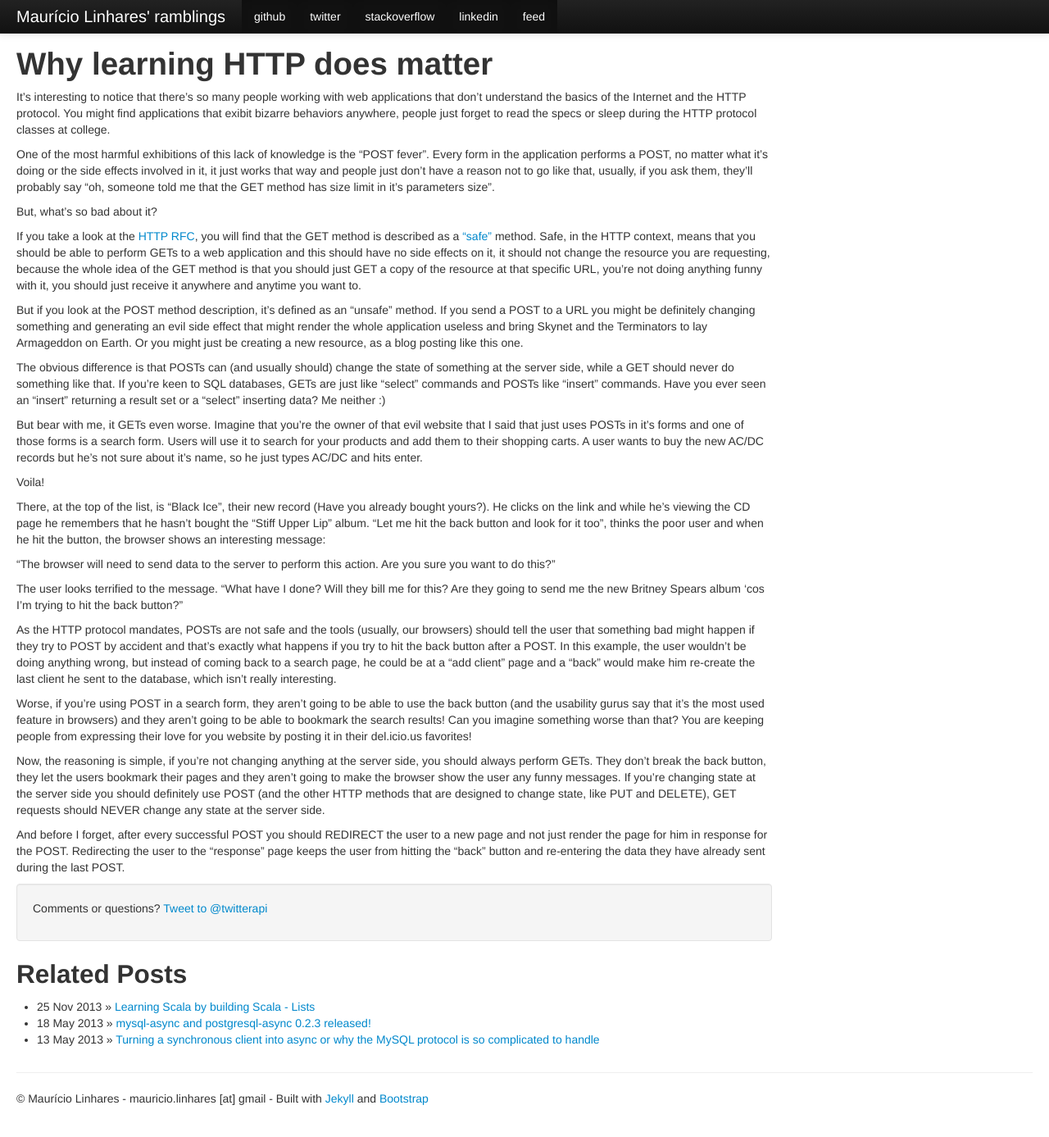
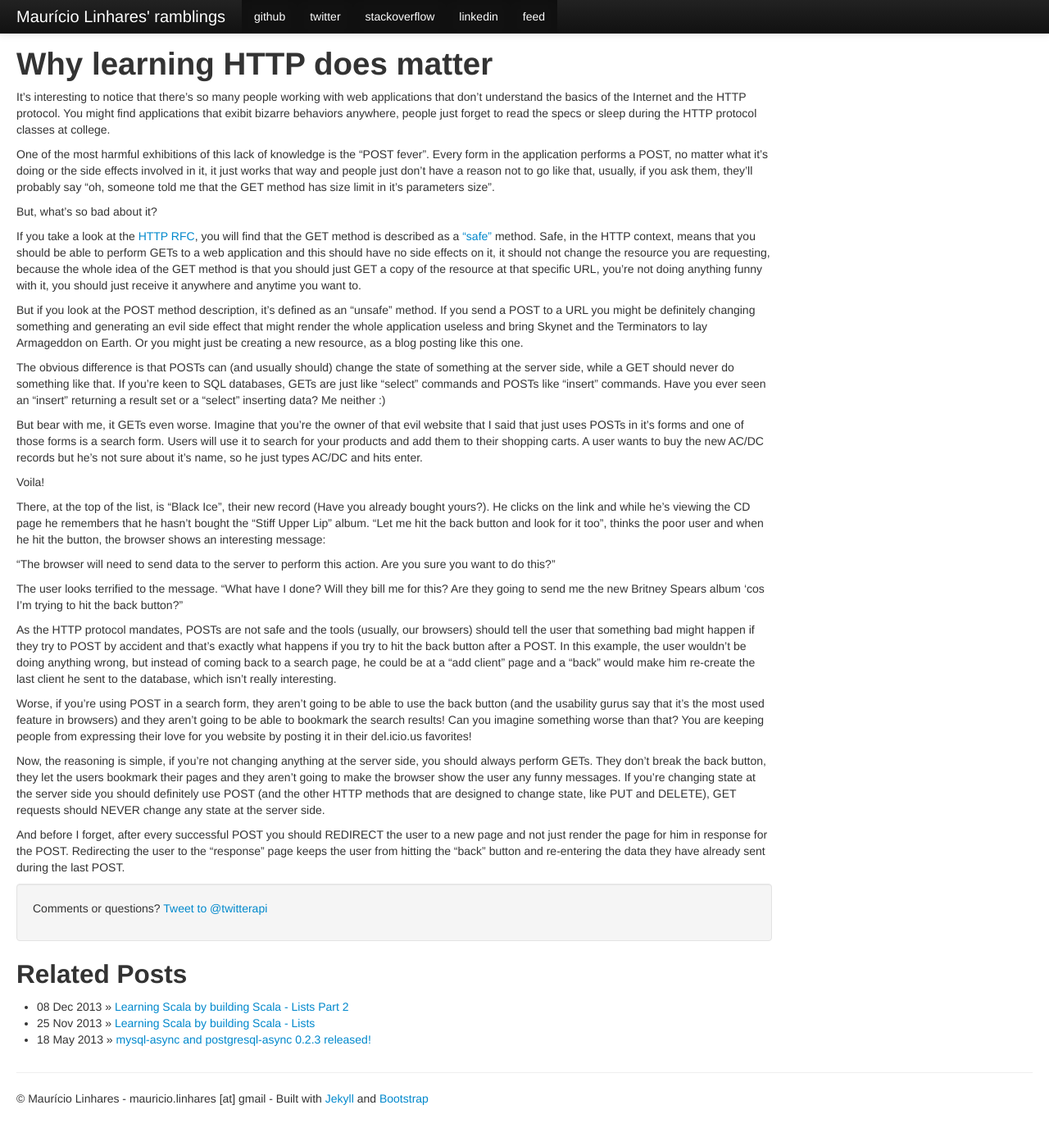
Before and after one commit to mauricio/mauricio.github.com, a Jekyll site: the page built from _posts/2008-11-02-why-learning-http-does-matter.md, in a window 1280 px wide and 1400 px high, scrolled down 12 px. Shown: the top 1387 px of the window at 82% size. Built offline with Jekyll 4.4.1, drawn with Linux system fonts in a browser that asks for light colours; Markdown is read by kramdown in place of the engine named in the settings; comment, search, counter and statistics services are not loaded; some of the changed lines change nothing that is shown.

Commit message:
Second part about lists

```diff
--- a/_posts/2008-11-02-why-learning-http-does-matter.md
+++ b/_posts/2008-11-02-why-learning-http-does-matter.md
@@ -27,7 +27,7 @@
 
 But, what's so bad about it?
 
-If you take a look at the <a href="http://www.w3.org/Protocols/rfc2616/rfc2616.html">HTTP RFC</a>, you will find that the GET method is described as a <a href="http://www.w3.org/Protocols/rfc2616/rfc2616-sec9.html#sec9.1.1">“safe”</a> method. Safe, in the HTTP context, means that you should be able to perform GETs to a web application and this should have no side effects on it, it should not change the resource you are requesting, because the whole idea of the GET method is that you should just GET a copy of the resource at that specific URL, you're not doing anything funny with it, you should just receive it anywhere and anytime you want to.
+If you take a look at the [HTTP RFC](http://www.w3.org/Protocols/rfc2616/rfc2616.html), you will find that the GET method is described as a [“safe”](http://www.w3.org/Protocols/rfc2616/rfc2616-sec9.html#sec9.1.1) method. Safe, in the HTTP context, means that you should be able to perform GETs to a web application and this should have no side effects on it, it should not change the resource you are requesting, because the whole idea of the GET method is that you should just GET a copy of the resource at that specific URL, you're not doing anything funny with it, you should just receive it anywhere and anytime you want to.
 
 But if you look at the POST method description, it's defined as an “unsafe” method. If you send a POST to a URL you might be definitely changing something and generating an evil side effect that might render the whole application useless and bring Skynet and the Terminators to lay Armageddon on Earth. Or you might just be creating a new resource, as a blog posting like this one.
 
--- a/_posts/2013-11-25-learning-scala-by-building-scala-lists.md
+++ b/_posts/2013-11-25-learning-scala-by-building-scala-lists.md
@@ -287,6 +287,8 @@
 
 And we have covered lists, map and foldLeft here, all very important constructs when doing functional programming and working with Scala in general. Next we will move on to a couple other methods on lists and more functional programming constructs. Stay tuned!
 
+Done here? Head to [part 2]({% post_url 2013-12-08-learning-scala-by-building-scala-lists-part-2 %}) now!
+
 ### References
 If you'd like to dig deeper into all this, check out these resources:
 
--- /dev/null
+++ b/_posts/2013-12-08-learning-scala-by-building-scala-lists-part-2.md
@@ -0,0 +1,207 @@
+---
+layout: post
+title: Learning Scala by building Scala - Lists Part 2
+---
+
+Here we continue our journey to learn more about Scala and functional programming using lists. [If you haven't seen the first part of this tutorial]({% post_url 2013-11-25-learning-scala-by-building-scala-lists %}), you should probably read it first before reading this part. Now let's get back to learn more list operations.
+
+## Reversing a list
+
+Reversing a linked list is a really simple solution given what we have built already, here's how it looks being used:
+
+{% highlight scala %}
+"Reverse a list" in {
+  val original = LinkedList(1, 2, 3, 4, 5)
+  original.reverse() === LinkedList(5, 4, 3, 2, 1)
+}
+{% endhighlight %}
+
+The use of `()` here is mostly personal, I like to parenthesise the use of functions when they are building new objects instead of accessing already available information. You could remove the parenthesis from the method definition if you would like to and then you could remove them here when calling it.
+
+Now let's get to the implementation:
+
+{% highlight scala %}
+def reverse() : LinkedList[E] = {
+  foldLeft(LinkedList[E]()) {
+    (acc, item) =>
+      Node(item, acc)
+  }
+}
+{% endhighlight %}
+
+As you can see, the implementation is quite simple, to reverse a list you just `foldLeft` on it creating a new list on every element. Since `foldLeft` goes from left to right and `LinkedList` objects are built from right to left (first we have a tail and then we have the objects) this is the simplest algorithm possible.
+
+The only weird thing we have is is the call to `LinkedList[E]()`, this is necessary because type inference for the compiler won't work if you use `Empty`, so we need to explicitly say we want to build an empty list of type `[E]`.
+
+This is one of the beauties of functional programming, you just compose functions transforming values using the base building blocks provided to create new functionality.
+
+## Folding to the right
+
+Just as we had a `foldLeft` our list also needs a `foldRight` function that builds composes from right to left. **Why would we need something like that?**, you might think and the main reason is that not all binary operations are commutative. That is, the order of the operands affects the result of the operation.
+
+When we used `foldLeft` to sum `LinkedList(1, 2, 3, 4, 5)` doing the sum from the left or right didn't matter, both `1 + 2 + 3 + 4 + 5` and `5 + 4 + 3 + 2 + 1` yield the same result. But what if it was a division? Is `4/2` the same as `2/4`? They're not and that's why we also need a function that composes from the right, we'll also see that we also need it to implement other functions in an efficient way, otherwise they wouldn't work for very large inputs and we will later re-implement `map` in terms of `foldLeft` for the same reason.
+
+Let's see how we can implement `foldRight`:
+
+{% highlight scala %}
+def foldRight[B]( accumulator : B )(f : (E,B) => B) : B = {
+  reverse().foldLeft(accumulator)((acc,item) => f(item,acc))
+}
+{% endhighlight %}
+
+Now you must be thinking __come on, this is cheating__ but that's the most efficient way to implement a `foldRight` given our data structure. Since we don't have fast indexed access to elements (it's a singly linked list), we would have to recurse `N` levels (with `N` being the size of the list) to access the last element and then backtrack until the very first piece of the recursion.
+
+As you can imagine, this would be very inefficient and also fail for large inputs with a stack overflow error so we just reverse the list (which is tail recursive since it uses `foldLeft`) and we `foldLeft` on the result. And folding to the left at the reverse of a list is, well, folding right. In this case, two lefts really make a right.
+
+Also, in Scala, the `foldRight` function for collections reverse the arguments at the binary operation. While in a `foldLeft` the operation is `(accumulator,item)` in a `foldRight` it becomes `(item, accumulator)` so I have made it the same order here so you don't get confused when using the real `foldRight` in collections.
+
+If you're into algorithms, you might say that instead of doing this stuff in `O(N)` time we now do it in `O(2N)` and this is true. Unfortunately, there aren't many options given the way our data structure is built, we gave up the `O(N)` time to allow our code to handle large inputs without overflowing. If you had a list with fast indexed access or a doubly linked list you would definitely be able to traverse to the right in a tail recursive way.
+
+## Filtering lists
+
+To filter a list we give it a predicate function to create a new list that contains only objects that return true on the predicate. A function that takes another function is so common in functional programming (as you have seen from the previous `map`, `foldLeft` and `foldRight` operations) that there is a special name for it, it's a `higher order function`. A function that takes another function and/or produces a function as it's result is said to be `higher order` (yeah, being higher order isn't some absurdly complicated concept).
+
+Let's look at how we would like it to look:
+
+{% highlight scala %}
+"filter a list" in {
+  val original = LinkedList(1, 2, 3, 4, 5)
+  original.filter(x => (x % 2) == 0) === LinkedList(2, 4)
+}
+{% endhighlight %}
+
+So you have a list, call `filter` on it sending in a function to say what kind of object you want at your filtered list. In this case, we want all even numbers and at the end we get `LinkedList(2,4)`. Let's look at the implementation now:
+
+{% highlight scala %}
+def filter( f : (E) => Boolean ) : LinkedList[E] = {
+  foldRight(LinkedList[E]()) {
+    (item, acc) =>
+      if ( f(item) ) {
+        Node(item, acc)
+      } else {
+        acc
+      }
+  }
+}
+{% endhighlight %}
+
+Look, `foldRight` again!
+
+Now, why didn't we do this with a `foldLeft` in the first place? It's much more efficient than a `foldRight`.
+
+The main reason for this is maintaing order. If we used a `foldLeft` here we would have `LinkedList(4,2)` as a result and this would change the order the objects were presented on our list and this would be an undesirable side effect. By using a `foldRight` we now have exactly the output we want, which is the items filtered at the same order they were found in the list.
+
+And our function itself doesn't do much, it checks if the current item matches the predicate function `f`, if it does, includes it at the head of the accumulator list, otherwise returns the accumulator itself. Again, we're just composing stuff and nothing more.
+
+## Rebuilding map
+
+And since we now have a `foldRight` let's reimplement our `map` method to use that instead of manually doing the looping, here's how it would look like:
+
+{% highlight scala %}
+def map[R](f: E => R): LinkedList[R] = foldRight(LinkedList[R]()) {
+  (item, acc) =>
+    Node(f(item), acc)
+}
+{% endhighlight %}
+
+Simple, isn't it?
+
+Again, we use a `foldRight` here because we need to maintain the order of the elements, we can't return a reversed result list to users of this method.
+
+## Calculating the size of a list
+
+To calculate the size of a linked list you usually need to traverse the whole list counting how many nodes it has, since you don't know how many nodes were added to it. You could hide this behind a list type that would hide the way the nodes are built and increment the size whenever a new item is added, but since our `LinkedList` implementation is immutable we can do better, we can just have the size calculated automatically for us in a single operation.
+
+First, we declare a property size at the `LinkedList` trait:
+
+{% highlight scala %}
+sealed trait LinkedList[+E] {
+  def size : Int
+  // ... other methods implemented here
+}
+{% endhighlight %}
+
+And we include implementations at the `Node` class:
+
+{% highlight scala %}
+case class Node[+E](head: E, tail: LinkedList[E]) extends LinkedList[E] {
+  val size = 1 + tail.size
+}
+{% endhighlight %}
+
+And in at `Empty` as well:
+
+{% highlight scala %}
+case object Empty extends LinkedList[Nothing] {
+  val size = 0
+}
+{% endhighlight %}
+
+Since you can't add items at the end of a `LinkedList` objects, the size of a list is known at the time it is created, it's always `1 + tail size` and given the tail has already been completely initialised, it has this value already calculated and you can just get it, so, calculating the size of our list is s simple operation.
+
+Now, as you have noticed, I used `def` to declare the method at the `LinkedList` trait but at the classes I have used `val`. Why is that? Declaring `val`'s in traits is usually frowned upon, you use a trait to include more operations, not to hold state, so while we declare it as a `def` at the parent trait, our classes define it as `val`s and for Scala it doesn't matter, a method that doesn't take any arguments can safely be replaced by a `val` anywhere and callers of the code don't have to know anything about this. Also, if it was a `def` at `Node` and `Empty` then our implementation would not be optimised at all and would still traverse the whole list. Since we made it a `val` at both ends it is initialised when the object is created and never changed again.
+
+## Cons operator (::)
+
+If you hanged around functional code before you probably saw colons around code, both as `::` or as `:::`, in functional programming these are known as the `cons` operator (this name comes from [LISP](http://en.wikipedia.org/wiki/Cons) but ML and Scala refer to it as cons as well). We use this to build lists and it's special because it's right associative in Scala. Since it's right associative, we can build lists like this:
+
+{% highlight scala %}
+"build lists with cons" in {
+  LinkedList(1, 2, 3, 4) == 1 :: 2 :: 3 :: 4 :: Empty
+}
+{% endhighlight %}
+
+This code, if calling the `::` directly instead of like an operator would be:
+
+{% highlight scala %}
+"build lists with cons manually" in {
+  LinkedList(1, 2, 3, 4) == Empty.::(4).::(3).::(2).::(1)
+}
+{% endhighlight %}
+
+In Scala, any operator that ends with `:` (colon) becomes right associative. This way, when you build a list using it, it looks like the final result, given the list is built backwards (starting from the tail) but we traverse it forward. Let's look at how the method is implemented:
+
+{% highlight scala %}
+  def ::[B >: E](element : B) : LinkedList[B] = Node(element, this)
+{% endhighlight %}
+
+Not much there to be said, we could just call this method `add`, it's `::` mostly to make use of the right associativity to look nicer and to pay homage to the ML language that influenced Scala syntax and style so much. The generic declaration `[B >: E]` is there to make the `Empty` case possible given when you do `Empty.::(1)` you are effectively building a new list of `Int` out of a `LinkedList[Nothing]` and you need to say it's valid to create a new list of type `B` given `B` is a super type of `E` as `E` in this case is `Nothing`, the subtype of all types. So `[B >: E]` means that `B` is any super type of `E`.
+
+The other well known case is the `:::` operator that includes a list in front of the other, here's how we use it:
+
+{% highlight scala %}
+"appending two lists" in {
+  val current = LinkedList(1, 2, 3, 4)
+  val other = LinkedList(10, 11, 12, 13)
+
+  ( other ::: current ) === LinkedList(10, 11, 12, 13, 1, 2, 3, 4)
+}
+{% endhighlight %}
+
+Just like `::` this one is also right associative, so it's the same as doing `current.:::(other)`, we use the right associativity here mostly to show that `other` will be prefixed to `current`.
+
+The implementation includes something new for us:
+
+{% highlight scala %}
+def :::[B >: E](prefix : LinkedList[B]) : LinkedList[B] = {
+
+  @tailrec def helper(acc : LinkedList[B], other : LinkedList[B]) : LinkedList[B] = {
+    other match {
+      case Node(head,tail) => helper(head :: acc, tail)
+      case Empty => acc
+    }
+  }
+
+  helper(this, prefix.reverse())
+}
+{% endhighlight %}
+
+Given we can't make `:::` tail recursive per se, what we do here is yet another common idiom you will find in functional languages, an internal helper method. Now the `helper` method can easily be made tail recursive so we use this to optimize our implementation.
+
+There isn't anything special about internal helper methods,  it's just like any other method, but it's only visible here inside our method and not outside of it, given no one really needs to know it exists and it's only useful in this specific case, that's the perfect place for it to be.
+
+## Wrapping up
+
+Now we know more about the trade offs we have made when we decided to build our `LinkedList` object as immutable, we optimised it to be tail recursive everywhere, included a couple new operations like `filter` and `foldRight` and know we know that any operator that ends in `:` (colon) is right associative.
+
+At the next part, we'll dig deeper into how lists interact with other functional concepts in the language.
--- a/css/syntax.css
+++ b/css/syntax.css
@@ -58,3 +58,8 @@
 .highlight .vg { color: #008080 } /* Name.Variable.Global */
 .highlight .vi { color: #008080 } /* Name.Variable.Instance */
 .highlight .il { color: #009999 } /* Literal.Number.Integer.Long */
+.lineno {
+	border-width: 2px;
+	border-color: black;
+	border-style: solid;
+}
```
Also changed, not shown: _posts/2008-01-02-de-many-to-many-para-many-to-one-com-jpa-2.html (renamed from _posts/2008-01-02-de-many-to-many-para-many-to-one-com-jpa-2.md).
